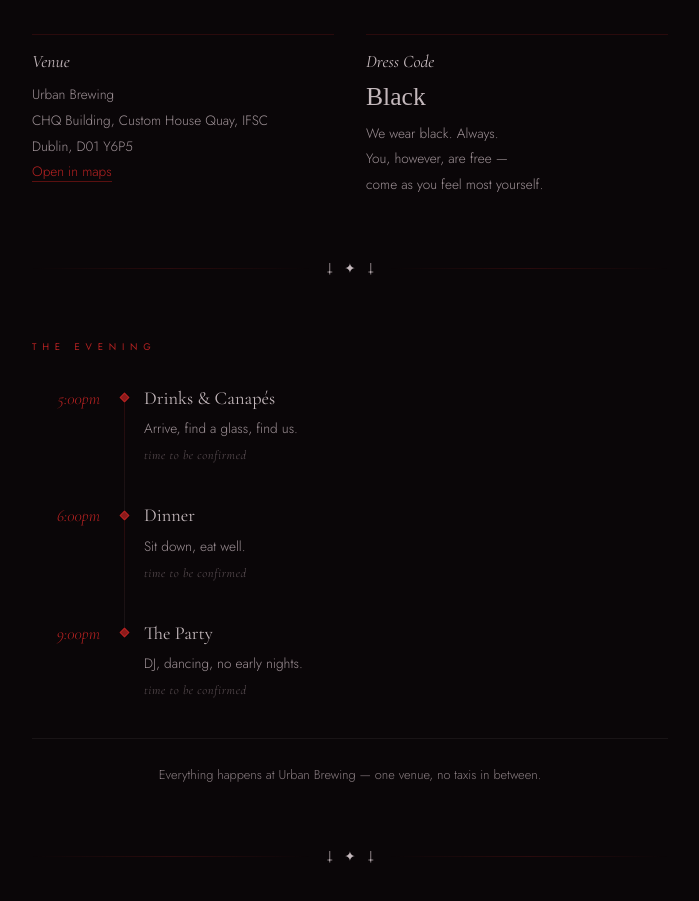
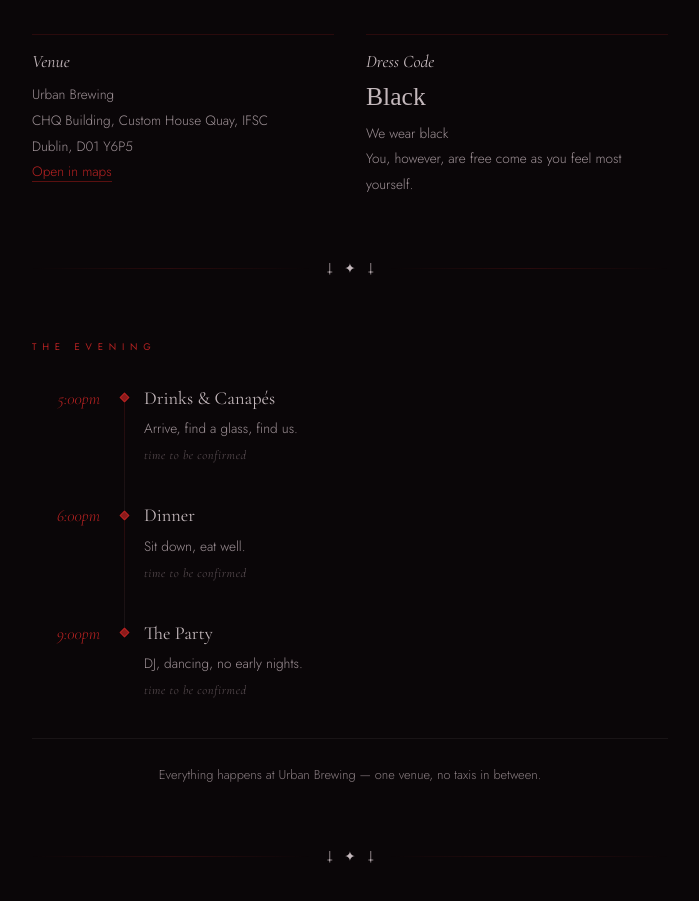
Before and after one commit to J-Etienne1/wedding-invite-demo, a React (Vite) app: page /#/ in a window 1280 px wide. Shown: the part 1245-2146 px from the top of the page, without its empty margins (290-989 px from the left). Built offline with nearby package versions, Linux system fonts and the light colour scheme; a web font is replaced by a local one.

Commit message:
update wording

```diff
--- a/src/content.js
+++ b/src/content.js
@@ -35,9 +35,8 @@ export const venue = {
 export const dressCode = {
   headline: 'Black',
   lines: [
-    'We wear black. Always.',
-    'You, however, are free —',
-    'come as you feel most yourself.',
+    'We wear black',
+    'You, however, are free come as you feel most yourself.',
   ],
 }
 
```
